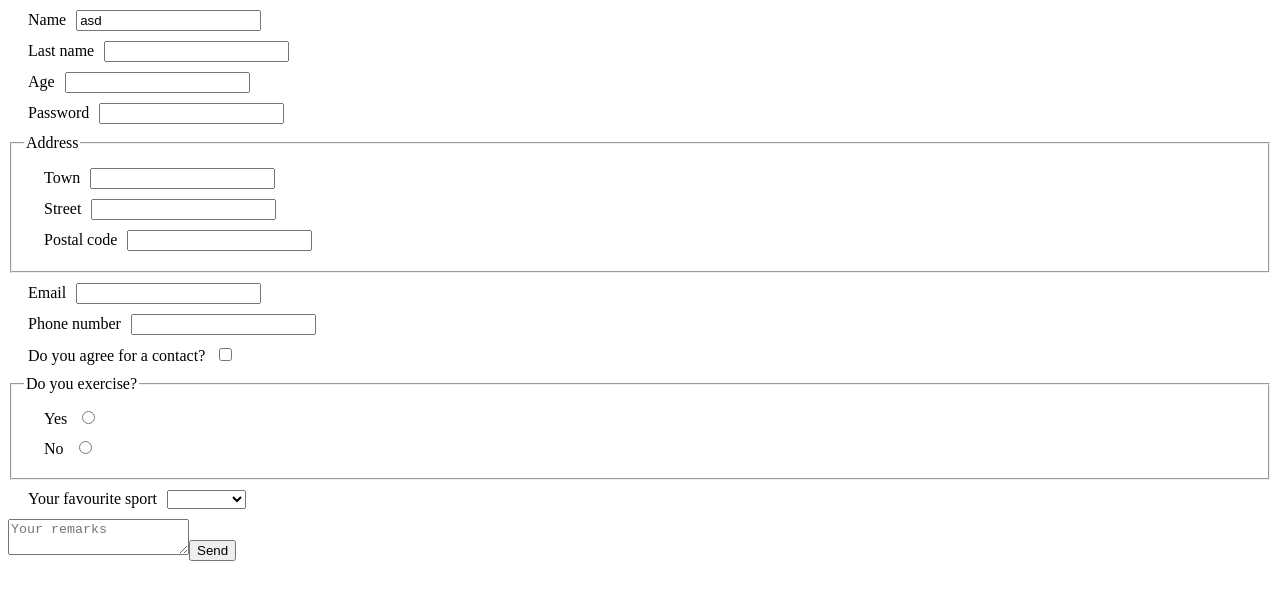
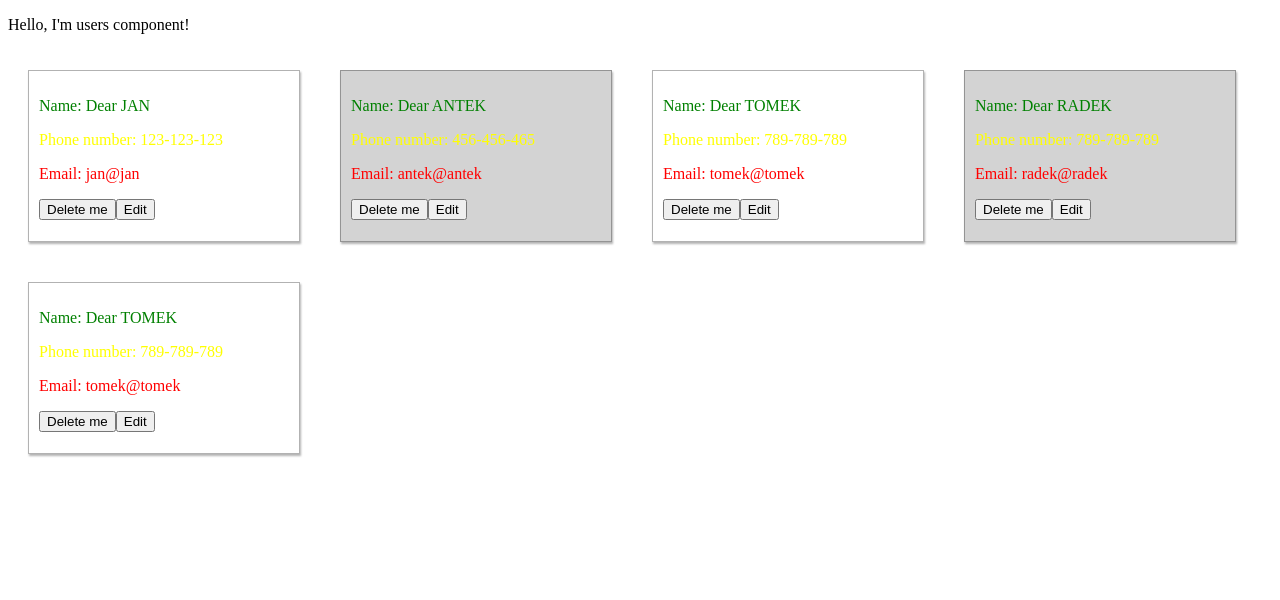
Before and after one commit to Mikailus/nd-tasks, an Angular app: page / in a window 1280 px wide. Shown: the top 600 px of the page. Built offline with nearby package versions, Linux system fonts and the light colour scheme.

Commit message:
Formularz users

```diff
--- a/src/app/app.component.html
+++ b/src/app/app.component.html
@@ -1,6 +1,7 @@
-<!-- <app-users></app-users>
+<app-users></app-users>
 
+<!--
 <app-countries></app-countries>
 <app-countries></app-countries> -->
 
-<app-dashboard></app-dashboard>
+<!-- <app-dashboard></app-dashboard> -->
--- a/src/app/dashboard/dashboard.component.html
+++ b/src/app/dashboard/dashboard.component.html
@@ -70,7 +70,7 @@
     </select>
   </label>
 
-  <textarea formControlName="remarks" placeholder="Your remarks"></textarea>
+  <textarea formControlName="remarks" placeholder="Your remarks" maxlength=100></textarea>
 
   <button type="submit">Send</button>
 </form>
--- a/src/app/user/user.component.css
+++ b/src/app/user/user.component.css
@@ -1,9 +1,18 @@
 .user {
   margin: 20px;
   padding: 10px;
-  display: inline-block;
+  display: block;
   width: 250px;
   height: 150px;
   border: 1px solid rgba(0, 0, 0, .3);
   box-shadow: 1px 2px 2px rgba(0, 0, 0, .3);
 }
+
+.label {
+  display: block;
+  margin: 10px;
+}
+
+.label-name {
+  margin: 0 5px;
+}
--- a/src/app/user/user.component.html
+++ b/src/app/user/user.component.html
@@ -1,4 +1,5 @@
 <div class="user" [appBackgroundColor]="index">
+  <ng-container *ngIf="!isInEditMode">
     <p [appFirstDirective]="'green'" [backgroundColor]="'yellow'">
       <span>Name: </span>
       <span>{{ user.name | myUpperCase | appendWordPipe:"Dear" }}</span>
@@ -11,6 +12,22 @@
       <span>Email: </span>
       <span>{{ user.email }}</span>
     </p>
-  <p>{{ 30 | modulo:7 }}</p>
+  </ng-container>
+  <ng-container *ngIf="isInEditMode" [formGroup]="userFormGroup">
+    <label class="label">
+      <span class="label-name">Name</span>
+      <input type="text" formControlName="name">
+    </label>
+    <label class="label">
+      <span class="label-name">Phone number</span>
+      <input type="text" formControlName="phoneNumber">
+    </label>
+    <label class="label">
+      <span class="label-name">Email</span>
+      <input type="text" formControlName="email">
+    </label>
+  </ng-container>
   <button (click)="onDeleteButtonClick()">Delete me</button>
+  <button *ngIf="!isInEditMode" (click)="toggleEditMode()">Edit</button>
+  <button *ngIf="isInEditMode" (click)="onSaveClick()">Save</button>
 </div>
--- a/src/app/user/user.component.ts
+++ b/src/app/user/user.component.ts
@@ -1,20 +1,40 @@
-import { Component, EventEmitter, Input, Output } from '@angular/core';
+import { Component, EventEmitter, Input, Output, OnInit } from '@angular/core';
 import { User } from '../user.interface';
+import { FormGroup, FormControl } from '@angular/forms';
 
 @Component({
   selector: 'app-user',
   templateUrl: './user.component.html',
   styleUrls: ['./user.component.css']
 })
-export class UserComponent {
+export class UserComponent implements OnInit {
   @Input() user: User;
   @Input() index: number;
   @Output() delete: EventEmitter<number> = new EventEmitter<number>();
 
-  public today = new Date();
+  public isInEditMode = false;
+  public userFormGroup: FormGroup;
+
+  ngOnInit(): void {
+    this.userFormGroup = new FormGroup({
+      name: new FormControl(this.user.name),
+      phoneNumber: new FormControl(this.user.phone),
+      email: new FormControl(this.user.email)
+    });
+
+    this.userFormGroup.valueChanges.subscribe(console.log);
+  }
 
   onDeleteButtonClick(): void {
     this.delete.emit(this.user.id);
+  }
+
+  toggleEditMode(): void {
+    this.isInEditMode = !this.isInEditMode;
+  }
+
+  onSaveClick(): void {
+    console.log(this.userFormGroup.value);
+    this.toggleEditMode();
+  }
 }
-
-}
--- a/src/app/users/users.component.css
+++ b/src/app/users/users.component.css
@@ -1,9 +1,4 @@
-.user {
-  margin: 0 20px;
-  padding: 10px;
-  display: inline-block;
-  width: 250px;
-  height: 150px;
-  border: 1px solid rgba(0, 0, 0, .3);
-  box-shadow: 1px 2px 2px rgba(0, 0, 0, .3);
+.users-container {
+  display: flex;
+  flex-wrap: wrap;
 }
--- a/src/app/users/users.component.html
+++ b/src/app/users/users.component.html
@@ -1,6 +1,6 @@
 <p>Hello, I'm users component!</p>
 
-<div>
+<div class="users-container">
   <app-user
     *ngFor="let user of usersList; index as i"
     [index]="i"
```
Lines whose indentation alone changed are shown as unchanged.
